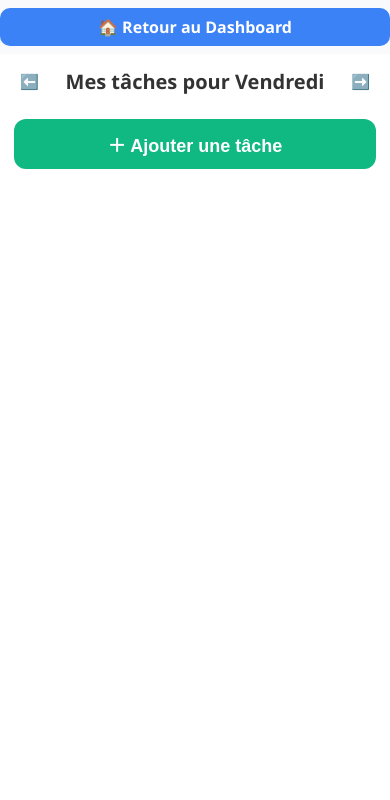
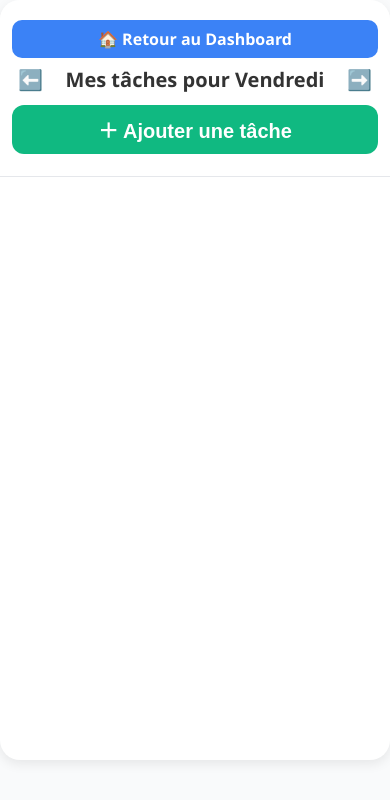
Before and after one commit to Lyankis/PlanFam, a website: page frontend/planFam/planFam.html in a window 390 px wide. Drawn offline with Linux system fonts and the light colour scheme; no server answers.

Commit message:
Fix header sticky

```diff
--- a/frontend/planFam/planFam.css
+++ b/frontend/planFam/planFam.css
@@ -357,13 +357,37 @@ body {
     }
 
     .card {
-        border-radius: 0;
-        box-shadow: none;
-        height: 100vh;
+        background: #fff;
+        border-radius: 20px;
+        box-shadow: 0 4px 12px rgba(0, 0, 0, 0.08);
         display: flex;
         flex-direction: column;
-        padding: 14px;
+        height: 90vh;
+        /* occupe presque tout l’écran */
+        overflow: hidden;
+        /* évite dépassements */
+        padding: 0;
+        /* géré dans fixed-top/scrollable */
     }
+
+    .fixed-top {
+        flex-shrink: 0;
+        background: #fff;
+        padding: 12px;
+        border-bottom: 1px solid #e5e7eb;
+        position: sticky;
+        /* colle au haut du parent */
+        top: 0;
+        z-index: 20;
+        /* au-dessus des tâches */
+    }
+
+    .scrollable {
+        flex: 1;
+        overflow-y: auto;
+        padding: 12px;
+    }
+
 
     .header h2 {
         font-size: 15px;
@@ -371,7 +395,7 @@ body {
     }
 
     .header button {
-        font-size: 15px;
+        font-size: 20px;
     }
 
     .task {
@@ -382,12 +406,10 @@ body {
     }
 
     #openModal {
-        font-size: 18px;
-        /* réduit */
-        padding: 12px;
-        /* réduit la hauteur */
+        font-size: 20px;
+        padding: 10px;
         border-radius: 12px;
-        margin: 12px 0;
+        margin: 10px 0;
     }
 
     .modal-content {
--- a/frontend/planFam/planFam.html
+++ b/frontend/planFam/planFam.html
@@ -16,20 +16,27 @@
   </div>
 
   <!-- Bouton retour vers Dashboard -->
-  <a href="/frontend/dashboard/dashboard.html" id="backDashboard">🏠 Retour au Dashboard</a>
+  <!-- <a href="/frontend/dashboard/dashboard.html" id="backDashboard">🏠 Retour au Dashboard</a> -->
 
   <div class="container">
+    <div class="card">
+      <!-- Zone fixe -->
+      <div class="fixed-top">
+        <a href="/frontend/dashboard/dashboard.html" id="backDashboard">🏠 Retour au Dashboard</a>
 
-    <div class="card">
-      <div class="header">
-        <button id="prevDay">⬅️</button>
-        <h2 id="currentDay">Mes tâches</h2>
-        <button id="nextDay">➡️</button>
+        <div class="header">
+          <button id="prevDay">⬅️</button>
+          <h2 id="currentDay">Mes tâches</h2>
+          <button id="nextDay">➡️</button>
+        </div>
+
+        <button id="openModal">＋ Ajouter une tâche</button>
       </div>
 
-      <button id="openModal">＋ Ajouter une tâche</button>
-      <div id="tasksList"></div>
+      <!-- Zone scrollable -->
+      <div id="tasksList" class="scrollable"></div>
     </div>
+
   </div>
 
   <!-- Modal -->
```
